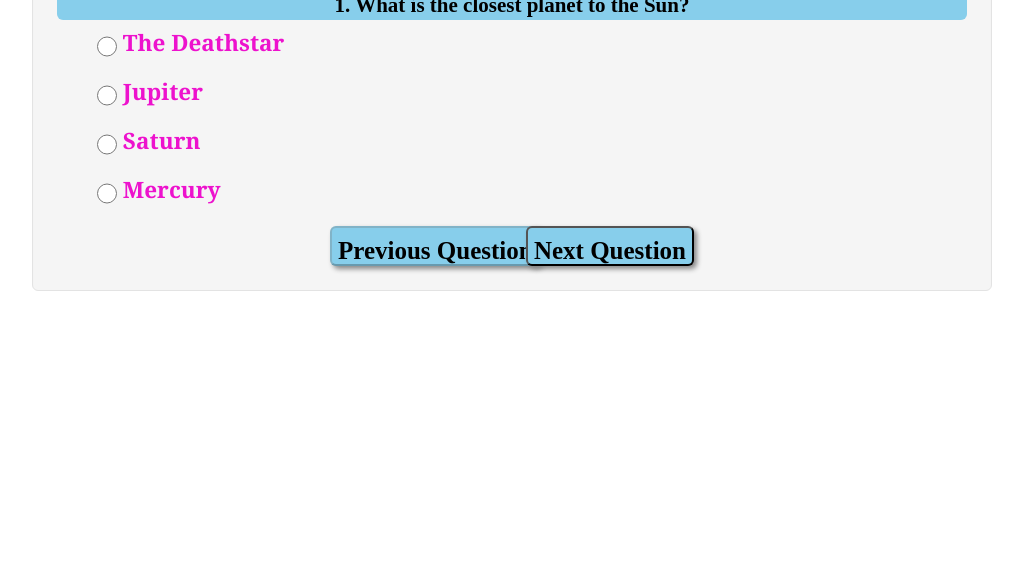
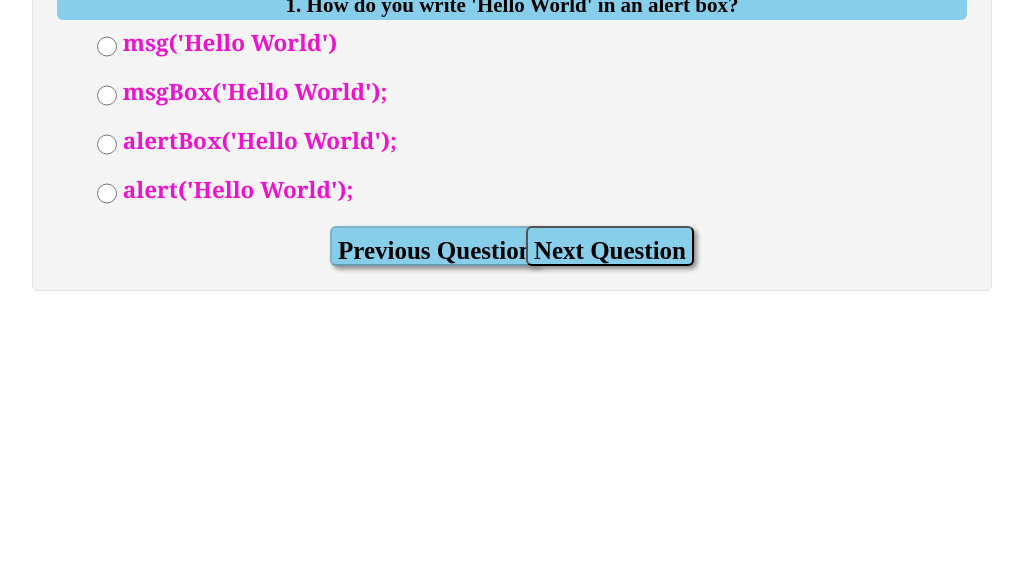
Before and after one commit to jsarker00/Code-Quiz, a plain HTML site: page index.html in a window 1280 px wide. Shown: the part 218-800 px from the top of the page, without its empty margins (128-1151 px from the left). Drawn offline with nearby package versions, Linux system fonts and the light colour scheme.

Commit message:
less questions more formatting

```diff
--- a/home.js
+++ b/home.js
@@ -1,47 +1,24 @@
-// setting up variables that have the values of questions
 var questions = [{
-    question: "1. What is the closest planet to the Sun?",
-    // The array are set up as multiple choice
-    choices: ["The Deathstar", "Jupiter", "Saturn", "Mercury"],
-    // Answer relative to the index of the array
+    question: "1. How do you write 'Hello World' in an alert box?",
+    choices: ["msg('Hello World')", "msgBox('Hello World');", "alertBox('Hello World');", "alert('Hello World');"],
     correctAnswer: 3
 }, {
-    question: "2. What is the great red spot on jupiter?",
-    choices: ["Grandma's House", "A Hawaiin Resort", "A storm", "A lake"],
+    question: "2. How to empty an array in JavaScript?",
+    choices: ["arrayList[]", "arrayList(0)", "arrayList.length=0", "arrayList.len(0)"],
     correctAnswer: 2
 }, {
-    question: "3. What is the sun mainly made of?",
-    choices: ["Cheese", "Hydrogen and helium gas", "Molten lava", "Liquid Iron"],
+    question: "3. What function to add an element at the begining of an array and one at the end?",
+    choices: ["push,unshift", "unshift,push", "first,push", "unshift,last"],
     correctAnswer: 1
 }, {
-    question: "4. Which of these is the smallest planet?",
-    choices: ["Mercury", "Jupiter", "Asteroid Belt", "Pluto"],
+    question: "4. What will this output? var a = [1, 2, 3]; console.log(a[6]);",
+    choices: ["undefined", "0", "prints nothing", "Syntax error"],
     correctAnswer: 0
 }, {
-    question: "5. What are comets mostly made of?",
-    choices: ["Ice and dust", "Water", "Apple Juice", "Fur"],
+    question: "5. What would following code return? console.log(typeof typeof 1);",
+    choices: ["string", "number", "Syntax error", "undefined"],
     correctAnswer: 0
-}, {
-    question: "6. How many moons does Mars have?",
-    choices: ["54", "2", "13", "12"],
-    correctAnswer: 1
-}, {
-    question: "7. Earth is located in which galaxy?",
-    choices: ["We are in a simulation", "Chocolate Milkshake Galaxy", "Andromeda Galaxy", "Milky way galaxy"],
-    correctAnswer: 3
-}, {
-    question: "8. What is the name of the force holding us to the Earth?",
-    choices: ["Fusion energy", "Taco tuesdays", "Gravity", "Chuck Norris"],
-    correctAnswer: 2
-}, {
-    question: "9. What is the name of NASA’s most famous space telescope?",
-    choices: ["Bubble", "Hubble", "Juggle", "Jungle"],
-    correctAnswer: 1
-}, {
-    question: "10.  What planet is famous for the beautiful rings that surround it?",
-    choices: ["Saturn", "Uranus", "Pluto", "Neptune"],
-    correctAnswer: 0
-}];
+}, ];
 
 
 var currentQuestion = 0;
--- a/index.html
+++ b/index.html
@@ -15,7 +15,7 @@
             <center><img class="img-responsive" height="180" width="180" src="download.jpg"></center>
             <h4 style="color:#FF0000;position:absolute;left:70%;top:30%;" align="center"><span id="iTimeShow">Time
                     Remaining: </span><br /><span id='timer' style="font-size:25px;"></span></h4>
-            <h2>Do you know your space?</h2>
+            <h2>WELCOME TO THE JAVASCRIPT QUIZ!!</h2>
         </div>
 
         <div class="question"></div>
```
Also changed, not shown: style.css (+11 -0 lines).
